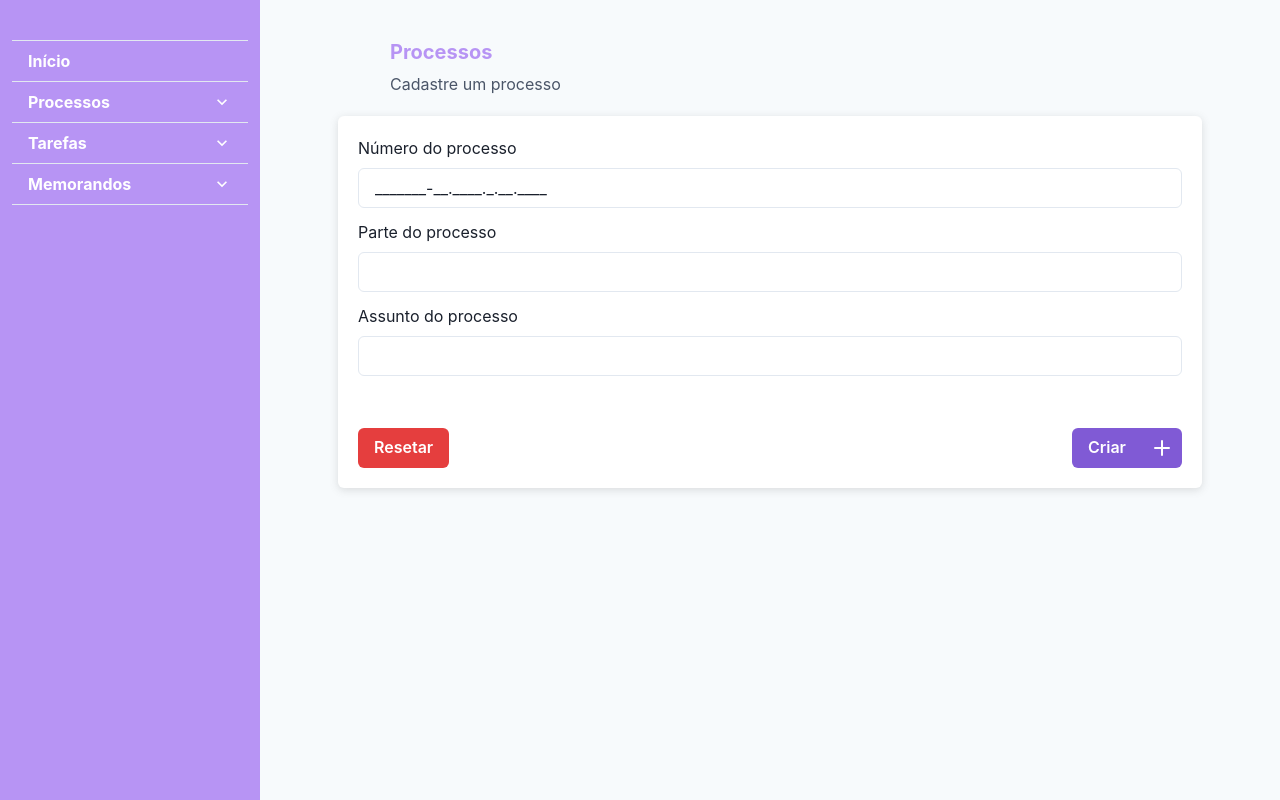
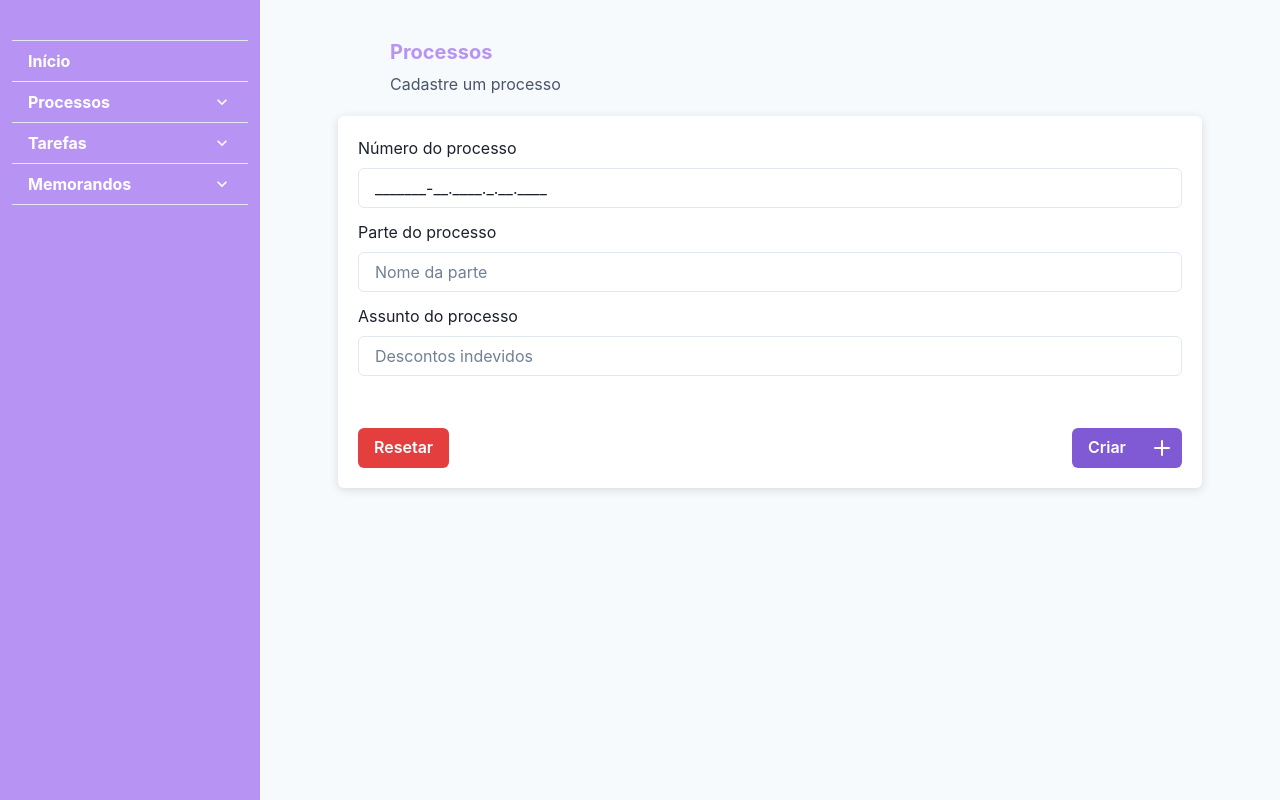
Before and after one commit to leonardopn/juris-calendar-web, a React (Vite) app: page /process/new in a window 1280 px wide. Built offline with nearby package versions, Linux system fonts and the light colour scheme; some icons are missing.

Commit message:
fix(Component: InputForm): :bug: Corrige a passagem de props para o input

```diff
--- a/src/components/form/InputForm/index.tsx
+++ b/src/components/form/InputForm/index.tsx
@@ -41,7 +41,7 @@ export function InputForm<T extends FieldValues>({
 					onValueChange={(e: NumberFormatValues) => onChange(e.formattedValue)}
 				/>
 			) : (
-				<Input {...fieldRest} {...fieldRest} ref={ref} onChange={onChange} />
+				<Input {...rest} {...fieldRest} ref={ref} onChange={onChange} />
 			)}
 			{!!error && <FormErrorMessage fontWeight={"bold"}>{error.message}</FormErrorMessage>}
 		</FormControl>
```
